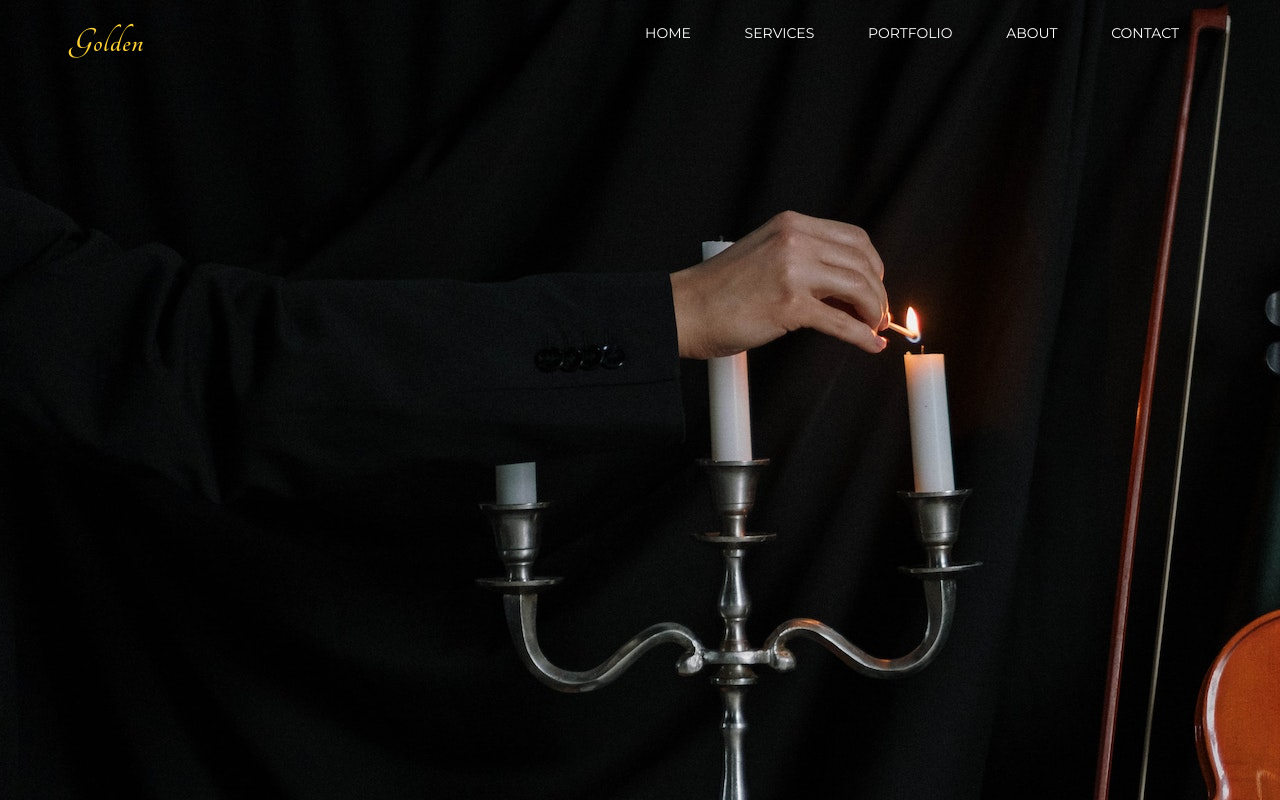
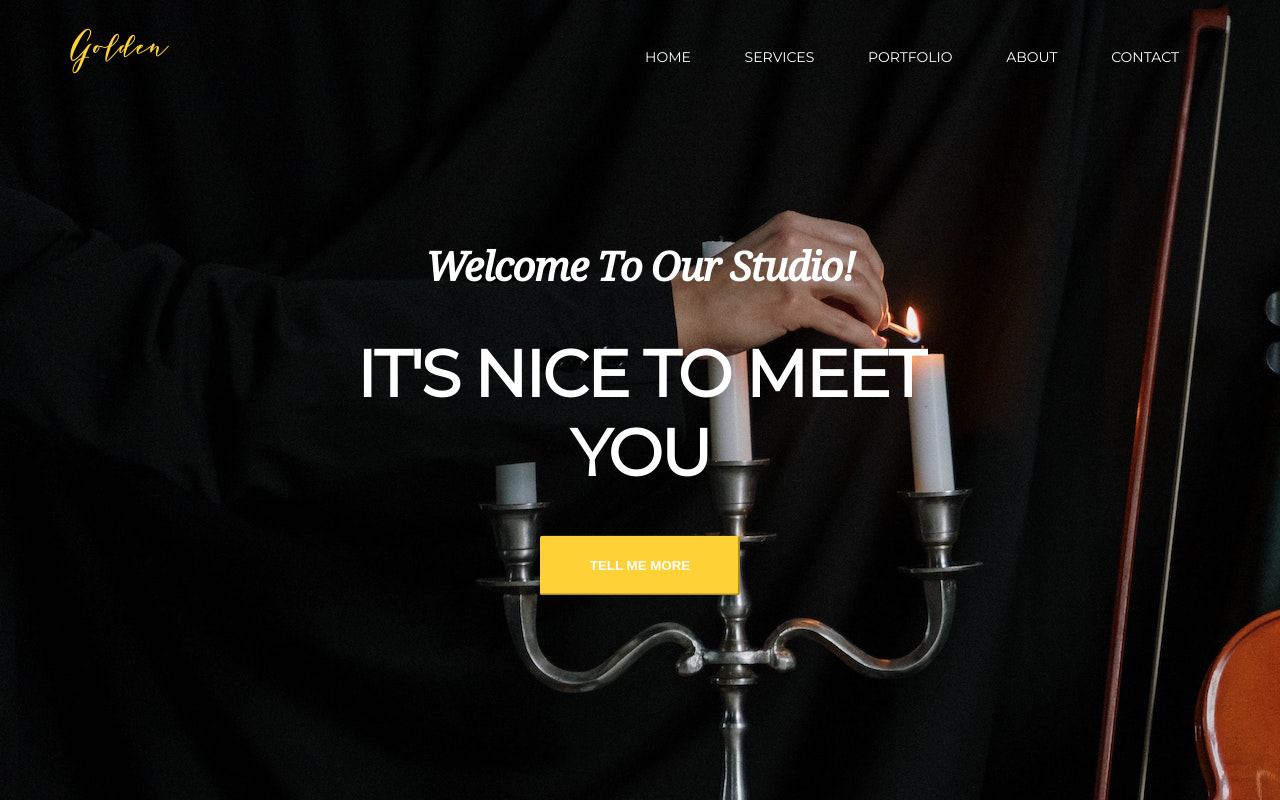
Before and after one commit to Stolkens/modul-4, a website: page index.html in a window 1280 px wide. Drawn offline with Linux system fonts and the light colour scheme.

Commit message:
Add splash html and style

```diff
--- a/index.html
+++ b/index.html
@@ -22,7 +22,7 @@ crossorigin="anonymous"
                 <div class="logo col-5">
                     <a href="#">Golden</a>
                 </div>
-                <div class="nav-list col-7">
+                <div class="nav-list col-7 py-4">
                     <ul>
                         <li>
                             <a href="#">HOME</a>
@@ -63,7 +63,9 @@ crossorigin="anonymous"
                 </div>
             </div>
             <div class="splash-inner">
-
+                <h3 class="subtitle">Welcome To Our Studio!</h3>
+				<h1 class="splash-title">IT'S NICE TO MEET YOU</h1>
+				<button><a class="btn" href="#">TELL ME MORE</a></button>
             </div>
         </div>
     </header>
--- a/sass/style.scss
+++ b/sass/style.scss
@@ -2,7 +2,16 @@
 $main-color: #fff;
 $add-color: #fed136;
 $font-text: 'Montserrat', sans-serif;
-$font-handwrite: 'Tangerine', cursive;
+$font-subtitles: 'Droid-serif';
+
+@font-face {
+    font-family: 'Wisdom Script Regular';
+    src: url('../fonts/Wisdom\ Script\ Regular\ 400.otf');
+}
+@font-face {
+    font-family: 'Droid-serif';
+    src: url('../fonts/DroidSerif-Italic.ttf');
+}
 
 
 
@@ -14,19 +23,18 @@ $font-handwrite: 'Tangerine', cursive;
 body {
     margin: 0 auto;
     font-family: $font-text;
+
 }
 a {
     text-decoration: none;
     color: $main-color;
 }
 
+.subtitle {
+    font-family: $font-subtitles;
+}
+
 /* Splash */
-.splash {
-    background-image: url("../images/splash.jpg");
-    height: 100vh;
-    width: 100%;
-    position: relative;
-}
 .nav-list {
     ul {
         list-style-type: none;
@@ -35,6 +43,7 @@ a {
         a:hover {
             color: $add-color;
         }
+
         li {
             display: inline-block;
             position: relative;
@@ -61,10 +70,49 @@ a {
 	padding-left: 0;
 }
 .logo {
-    font-family: $font-handwrite;
-    font-size: 36px;
+    font-family: 'Wisdom Script Regular';
+    font-size: 24px;
     letter-spacing: 1px;
     a {
         color: $add-color;
     }
 }
+.splash {
+    background-image: url("../images/splash.jpg");
+    height: 100vh;
+    width: 100%;
+    position: relative;
+}
+.splash-inner {
+	position: absolute;
+	left: 50%;
+	top: 50%;
+	transform: translate(-50%, -50%);
+	text-align: center;
+	color: $main-color;
+    .subtitle {
+        font-size: 40px;
+        letter-spacing: -1px;
+    }
+    .splash-title {
+        font-size: 65px;
+        letter-spacing: -2px;
+        font-weight: 700;
+    }
+}
+button {
+    background-color: $add-color;
+    width: 200px;
+    height: 60px;
+    border-radius: 3px;
+    border-color: $add-color;
+}
+.btn {
+
+
+    font-weight: 700;
+    &:hover {
+        color: #000;
+
+    }
+}
```
Also changed, not shown: fonts/DroidSerif-Italic.ttf (added), fonts/Wisdom Script Regular 400.otf (added), sass/style.css, sass/style.min.css.
